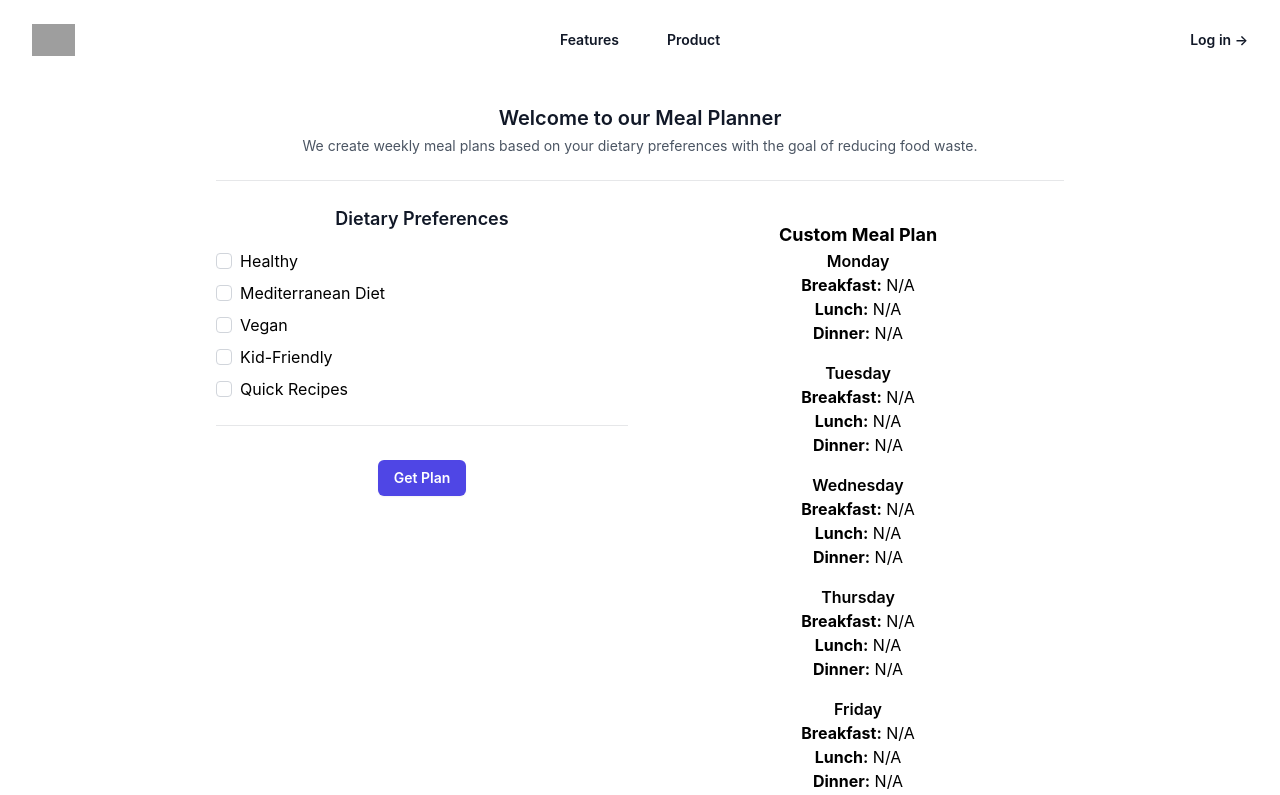
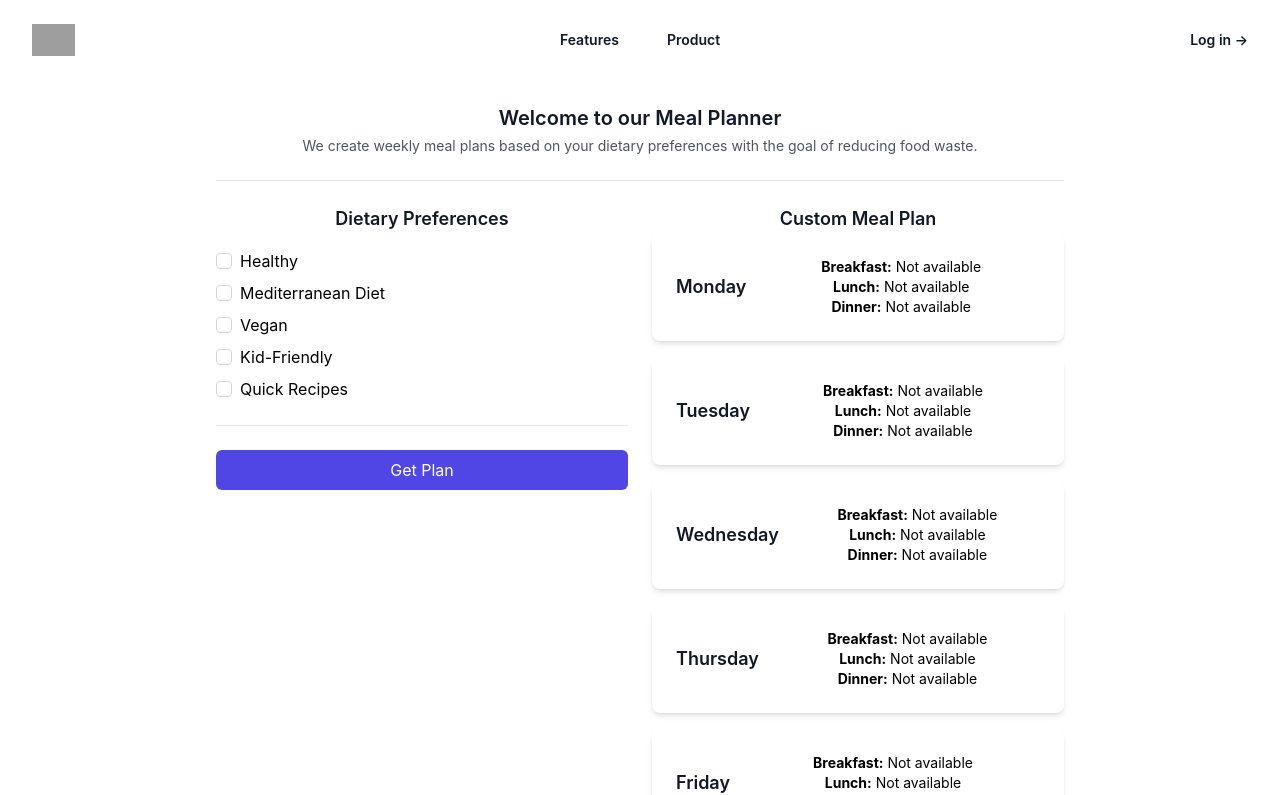
Before and after one commit to amagolden/meal-plan, a React (Create React App) app: page /product in a window 1280 px wide. Shown: the top 795 px of the page. Built offline with nearby package versions, Linux system fonts and the light colour scheme; grey boxes are pictures that could not be loaded.

Commit message:
updated plan styling and added csv download

```diff
--- a/src/components/form.jsx
+++ b/src/components/form.jsx
@@ -4,6 +4,9 @@ import OpenAiComponent from "./openai";
 
 export default function MealForm() {
     const [selectedPreferences, setSelectedPreferences] = useState([]);
+    const [response, setResponse] = useState('');
+    const [loading, setLoading] = useState(false);
+
 
     const handleCheckboxChange = (option) => {
         setSelectedPreferences((prev) =>
@@ -13,12 +16,6 @@ export default function MealForm() {
         );
     };
 
-    const handleSubmit = (e) => {
-        e.preventDefault();
-        // You could trigger a callback or pass the data to OpenAiComponent
-        console.log("Selected Preferences:", selectedPreferences);
-    };
-
     const preferences = [
         "Healthy",
         "Mediterranean Diet",
@@ -26,6 +23,84 @@ export default function MealForm() {
         "Kid-Friendly",
         "Quick Recipes",
     ];
+
+    const standardPrompt = `Please generate a meal plan for a week (7 days) that includes breakfast, lunch, and dinner for each day. Structure the response in the following JSON format:
+
+    {
+        "Monday": {
+        "breakfast": "Scrambled eggs with spinach",
+        "lunch": "Grilled cheese sandwich with tomato soup",
+        "dinner": "Baked chicken with roasted vegetables"
+        },
+        "Tuesday": {
+        "breakfast": "Oatmeal with fruits",
+        "lunch": "Turkey and cheese wraps",
+        "dinner": "Spaghetti with marinara sauce"
+        },
+        "Wednesday": {
+        "breakfast": "Pancakes with syrup and berries",
+        "lunch": "Chicken Caesar salad",
+        "dinner": "Tacos with ground beef and avocado"
+        },
+        ...
+    }
+    Please ensure the JSON format is valid and clearly separated by days of the week.`
+
+    const fetchOpenAiResponse = async () => {
+        const preferences = selectedPreferences.join(', ');
+        setLoading(true);
+
+        try {
+        const result = await fetch('https://api.openai.com/v1/chat/completions', {
+            method: 'POST',
+            headers: {
+            'Content-Type': 'application/json',
+            'Authorization': `Bearer ${process.env.REACT_APP_OPENAI_API_KEY}`,
+            },
+            body: JSON.stringify({
+            model: "gpt-3.5-turbo",
+            messages: [
+                { role: "user", content: `${standardPrompt} with the following user preferences ${preferences}` }
+            ],
+            max_tokens: 1000,
+            }),
+        });
+
+        const data = await result.json();
+        //console.log("Raw API Response Content:", data.choices[0].message.content);
+
+        // Try to parse the content as JSON
+        let parsedResponse;
+        try {
+            parsedResponse = JSON.parse(data.choices[0].message.content);
+        } catch (parseError) {
+            console.error("Response parsing error. Using fallback approach.", parseError);
+
+            {/*// Fallback to attempt a manual parse if structured text
+            parsedResponse = daysOfWeek.reduce((acc, day) => {
+            const dayDataMatch = data.choices[0].message.content.match(
+                new RegExp(`${day}:\\s*\\n\\s*Breakfast: (.*)\\n\\s*Lunch: (.*)\\n\\s*Dinner: (.*)`, 'i')
+            );
+            if (dayDataMatch) {
+                acc[day] = {
+                breakfast: dayDataMatch[1].trim(),
+                lunch: dayDataMatch[2].trim(),
+                dinner: dayDataMatch[3].trim(),
+                };
+            }
+            return acc;
+            }, {});*/}
+        }
+
+        //console.log("Final Parsed Response:", parsedResponse);
+        setResponse(parsedResponse);
+
+        } catch (error) {
+        console.error('Error fetching data from OpenAI API:', error);
+        } finally {
+        setLoading(false);
+        }
+    };
 
     return (
       <div className="max-w-4xl mx-auto p-6 space-y-6">
@@ -42,7 +117,12 @@ export default function MealForm() {
         {/* Form and Output Section */}
         <div className="grid grid-cols-2 gap-6">
           {/* Form Column */}
-          <form onSubmit={handleSubmit} className="space-y-6">
+          <form
+            onSubmit={(e) => {
+                e.preventDefault();
+                fetchOpenAiResponse();
+              }}
+            className="space-y-6">
             <div className="border-b border-gray-900/10 pb-6">
               <h3 className="text-lg font-semibold text-gray-900">Dietary Preferences</h3>
               <fieldset className="mt-4 space-y-2">
@@ -62,15 +142,19 @@ export default function MealForm() {
                 </fieldset>
             </div>
 
-            <div className="flex justify-center">
-              <button
+            <button
                 type="submit"
-                className="rounded-md bg-indigo-600 px-4 py-2 text-sm font-semibold text-white shadow-sm hover:bg-indigo-500 focus-visible:outline focus-visible:outline-2 focus-visible:outline-offset-2 focus-visible:outline-indigo-600"
-              >
-                Get Plan
-              </button>
-            </div>
-          </form>
+                className="mt-4 w-full bg-indigo-600 text-white rounded-md px-3 py-2 hover:bg-indigo-500"
+                disabled={loading}
+                >
+                {loading ? "Loading..." : "Get Plan"}
+                </button>
+            </form>
+
+            {/* Display Meal Plan */}
+            <OpenAiComponent response={response} loading={loading} />
+        </div>
+
 
           {/* Output Column */}
           {/*<div className="border border-gray-300 rounded-lg p-4">
@@ -82,9 +166,6 @@ export default function MealForm() {
             </div>
           </div>*/}
 
-          <OpenAiComponent selectedPreferences={selectedPreferences} />
-
-        </div>
       </div>
     );
   }
--- a/src/components/openai.jsx
+++ b/src/components/openai.jsx
@@ -1,117 +1,78 @@
 import React, { useState } from 'react';
 
-const OpenAiComponent = ({ selectedPreferences }) => {
-  const [response, setResponse] = useState('');
-  const [loading, setLoading] = useState(false);
+const OpenAiComponent = ({ response, loading  }) => {
 
   const daysOfWeek = ["Monday", "Tuesday", "Wednesday", "Thursday", "Friday", "Saturday", "Sunday"];
 
-  const standardPrompt = `Please generate a meal plan for a week (7 days) that includes breakfast, lunch, and dinner for each day. Structure the response in the following JSON format:
+  const downloadCSV = () => {
+    if (!response) {
+      alert("No meal plan available to download!");
+      return;
+    }
 
-  {
-    "Monday": {
-      "breakfast": "Scrambled eggs with spinach",
-      "lunch": "Grilled cheese sandwich with tomato soup",
-      "dinner": "Baked chicken with roasted vegetables"
-    },
-    "Tuesday": {
-      "breakfast": "Oatmeal with fruits",
-      "lunch": "Turkey and cheese wraps",
-      "dinner": "Spaghetti with marinara sauce"
-    },
-    "Wednesday": {
-      "breakfast": "Pancakes with syrup and berries",
-      "lunch": "Chicken Caesar salad",
-      "dinner": "Tacos with ground beef and avocado"
-    },
-    ...
-  }
-  Please ensure the JSON format is valid and clearly separated by days of the week.`
+    // CSV header
+    const header = ["Day,Meal,Details"];
+    const csvRows = [];
 
-  const fetchOpenAiResponse = async () => {
-    const preferences = selectedPreferences.join(', ');
-    setLoading(true);
-
-    try {
-      const result = await fetch('https://api.openai.com/v1/chat/completions', {
-        method: 'POST',
-        headers: {
-          'Content-Type': 'application/json',
-          'Authorization': `Bearer ${process.env.REACT_APP_OPENAI_API_KEY}`,
-        },
-        body: JSON.stringify({
-          model: "gpt-3.5-turbo",
-          messages: [
-            { role: "user", content: `${standardPrompt} with the following user preferences ${preferences}` }
-          ],
-          max_tokens: 1000,
-        }),
+    // Loop through each day and add rows for breakfast, lunch, and dinner
+    Object.keys(response).forEach((day) => {
+      const meals = response[day];
+      csvRows.push(`${day},Breakfast,${meals.breakfast || "N/A"}`);
+      csvRows.push(`${day},Lunch,${meals.lunch || "N/A"}`);
+      csvRows.push(`${day},Dinner,${meals.dinner || "N/A"}`);
     });
 
-      const data = await result.json();
-      //console.log("Raw API Response Content:", data.choices[0].message.content);
+    // Combine header and rows
+    const csvContent = [header.join("\n"), csvRows.join("\n")].join("\n");
 
-      // Try to parse the content as JSON
-      let parsedResponse;
-      try {
-        parsedResponse = JSON.parse(data.choices[0].message.content);
-      } catch (parseError) {
-        console.error("Response parsing error. Using fallback approach.", parseError);
+    // Create a Blob from the CSV content
+    const blob = new Blob([csvContent], { type: "text/csv" });
+    const url = URL.createObjectURL(blob);
 
-        // Fallback to attempt a manual parse if structured text
-        parsedResponse = daysOfWeek.reduce((acc, day) => {
-          const dayDataMatch = data.choices[0].message.content.match(
-            new RegExp(`${day}:\\s*\\n\\s*Breakfast: (.*)\\n\\s*Lunch: (.*)\\n\\s*Dinner: (.*)`, 'i')
-          );
-          if (dayDataMatch) {
-            acc[day] = {
-              breakfast: dayDataMatch[1].trim(),
-              lunch: dayDataMatch[2].trim(),
-              dinner: dayDataMatch[3].trim(),
-            };
-          }
-          return acc;
-        }, {});
-      }
+    // Create a temporary link to trigger the download
+    const link = document.createElement("a");
+    link.href = url;
+    link.download = "meal_plan.csv";
+    document.body.appendChild(link);
+    link.click();
 
-      //console.log("Final Parsed Response:", parsedResponse);
-      setResponse(parsedResponse);
-
-    } catch (error) {
-      console.error('Error fetching data from OpenAI API:', error);
-    } finally {
-      setLoading(false);
-    }
+    // Clean up
+    document.body.removeChild(link);
+    URL.revokeObjectURL(url);
   };
 
   return (
-    <div className="flex-1 p-4">
-      <h2 className="text-lg font-bold">Custom Meal Plan</h2>
+    <div className="border-b border-gray-900/10 pb-6">
+      <h3 className="text-lg font-semibold text-gray-900">Custom Meal Plan</h3>
       {loading ? (
         <p>Loading...</p>
         ) : (
-          <div>
+          <div className="space-y-4">
           {daysOfWeek.map((day) => (
-                <div key={day} className="mb-4">
-                  <h3 className="text-md font-semibold">{day}</h3>
-                  <p>
-                    <strong>Breakfast:</strong> {response[day]?.breakfast || "N/A"}
+            <div key={day} className="bg-white rounded-lg shadow-md p-6 flex items-center space-x-4">
+            <div className="flex-shrink-0">
+              <h3 className="text-lg font-semibold text-gray-900">{day}</h3>
+            </div>
+              <div className="flex-grow">
+                <p className="text-sm">
+                  <strong>Breakfast:</strong> {response[day]?.breakfast || 'Not available'}
                 </p>
-                  <p>
-                    <strong>Lunch:</strong> {response[day]?.lunch || "N/A"}
+                <p className="text-sm">
+                  <strong>Lunch:</strong> {response[day]?.lunch || 'Not available'}
                 </p>
-                  <p>
-                    <strong>Dinner:</strong> {response[day]?.dinner || "N/A"}
+                <p className="text-sm">
+                  <strong>Dinner:</strong> {response[day]?.dinner || 'Not available'}
                 </p>
+              </div>
             </div>
           ))}
         </div>
         )}
       <button
-        onClick={fetchOpenAiResponse}
-        className="mt-4 bg-indigo-600 text-white rounded-md px-3 py-2 hover:bg-indigo-500"
+        onClick={downloadCSV}
+        className="rounded-md bg-gray-600 px-4 py-2 text-sm font-semibold text-white shadow-sm hover:bg-gray-500 focus-visible:outline focus-visible:outline-2 focus-visible:outline-offset-2 focus-visible:outline-gray-600"
       >
-        Generate Meal Plan
+        Download as CSV
       </button>
     </div>
   );
```
Lines whose indentation alone changed are shown as unchanged.
